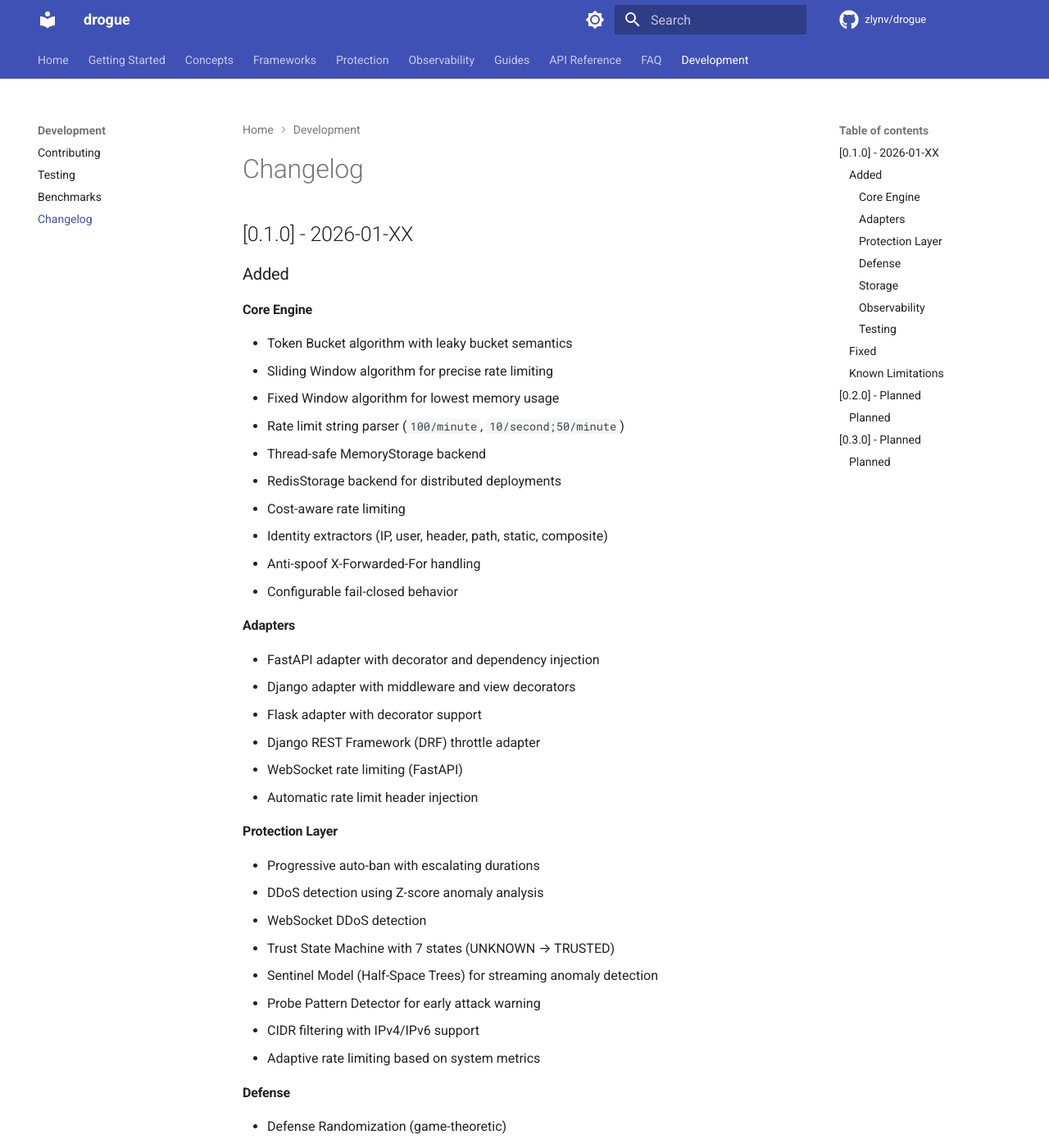
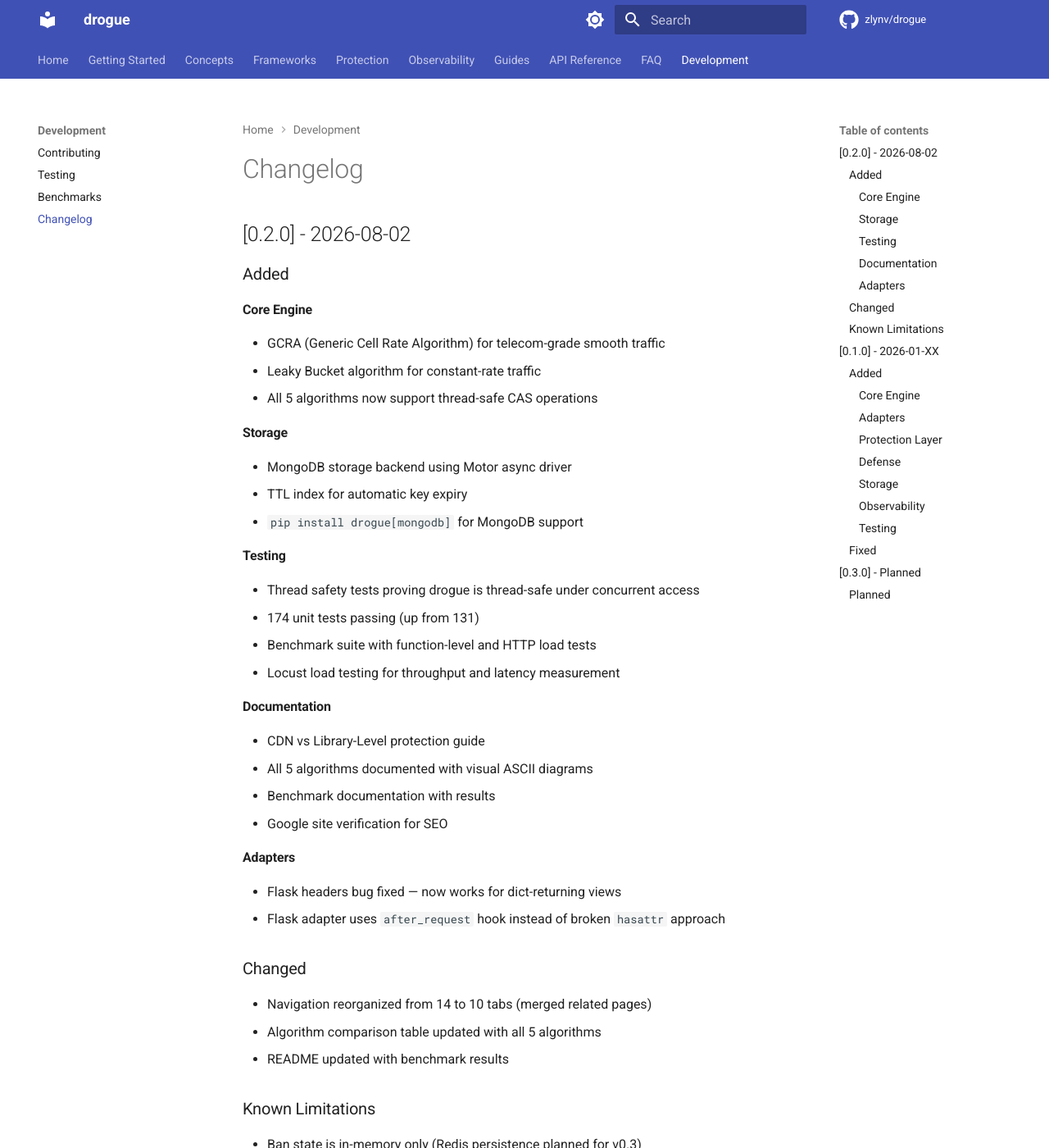
Before and after one commit to zlynv/drogue, an MkDocs documentation site: the page built from docs/development/changelog.md, in a window 1280 px wide and 1400 px high. Shown: the whole window at 82% size. Built offline with MkDocs 1.6.1 and Material for MkDocs 9.7.7, drawn with Linux system fonts in a browser that asks for light colours; comment, search, counter and statistics services are not loaded; some of the changed text lies outside the part shown.

Commit message:
Update changelog with v0.2.0 changes (GCRA, Leaky Bucket, MongoDB, benchmarks, thread safety)

```diff
--- a/docs/development/changelog.md
+++ b/docs/development/changelog.md
@@ -1,4 +1,43 @@
 # Changelog
+
+## [0.2.0] - 2026-08-02
+
+### Added
+
+#### Core Engine
+- GCRA (Generic Cell Rate Algorithm) for telecom-grade smooth traffic
+- Leaky Bucket algorithm for constant-rate traffic
+- All 5 algorithms now support thread-safe CAS operations
+
+#### Storage
+- MongoDB storage backend using Motor async driver
+- TTL index for automatic key expiry
+- `pip install drogue[mongodb]` for MongoDB support
+
+#### Testing
+- Thread safety tests proving drogue is thread-safe under concurrent access
+- 174 unit tests passing (up from 131)
+- Benchmark suite with function-level and HTTP load tests
+- Locust load testing for throughput and latency measurement
+
+#### Documentation
+- CDN vs Library-Level protection guide
+- All 5 algorithms documented with visual ASCII diagrams
+- Benchmark documentation with results
+- Google site verification for SEO
+
+#### Adapters
+- Flask headers bug fixed — now works for dict-returning views
+- Flask adapter uses `after_request` hook instead of broken `hasattr` approach
+
+### Changed
+- Navigation reorganized from 14 to 10 tabs (merged related pages)
+- Algorithm comparison table updated with all 5 algorithms
+- README updated with benchmark results
+
+### Known Limitations
+- Ban state is in-memory only (Redis persistence planned for v0.3)
+- Trust cache is per-process (multi-worker needs separate state)
 
 ## [0.1.0] - 2026-01-XX
 
@@ -67,19 +106,10 @@
 - Circuit breaker assertion timing
 - Test isolation between storage backends
 
-### Known Limitations
-- Ban state is in-memory only (Redis persistence planned for v0.3)
-- Trust cache is per-process (multi-worker needs separate state)
-- Flask header injection for dict-returning views doesn't work
-
-## [0.2.0] - Planned
+## [0.3.0] - Planned
 
 ### Planned
 - WebSocket support for Django and Flask
 - Redis-backed ban state persistence
-
-## [0.3.0] - Planned
-
-### Planned
 - Trust cache cross-process sync
 - Advanced probe detection patterns
```
